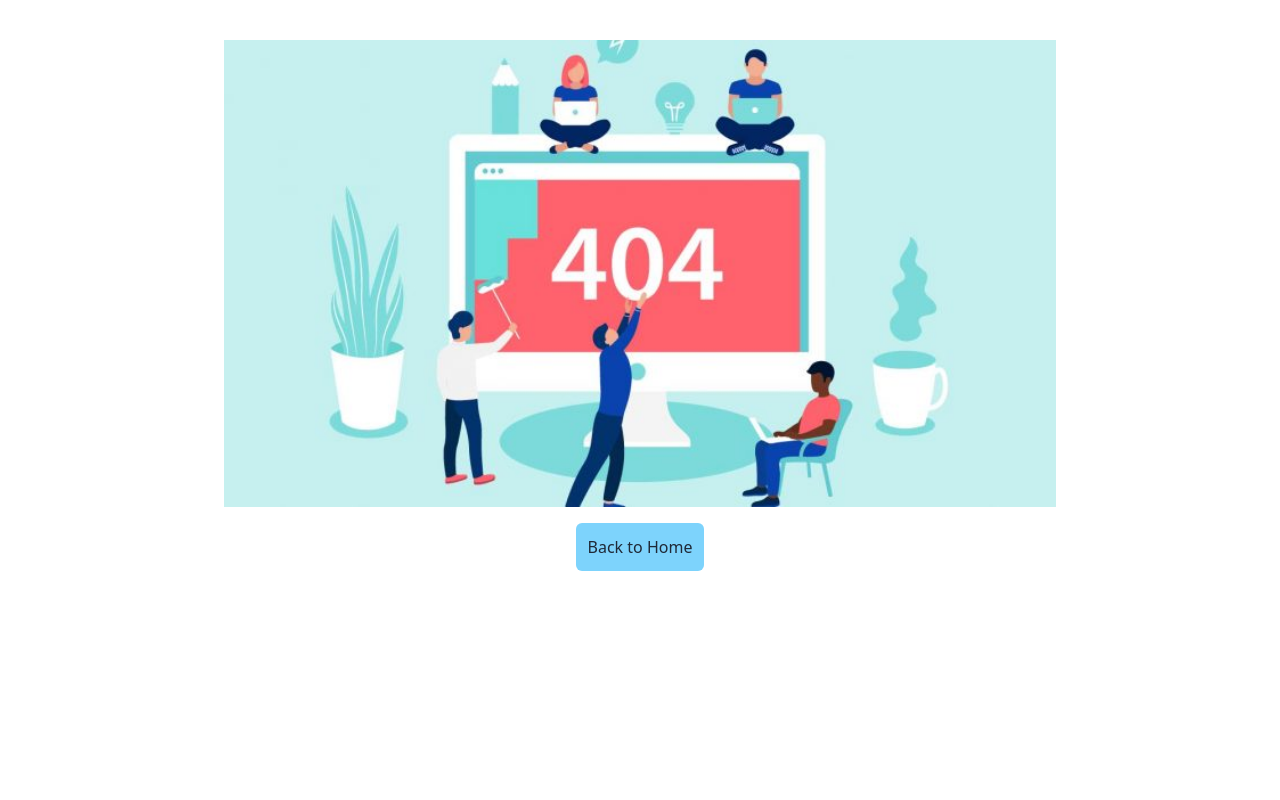
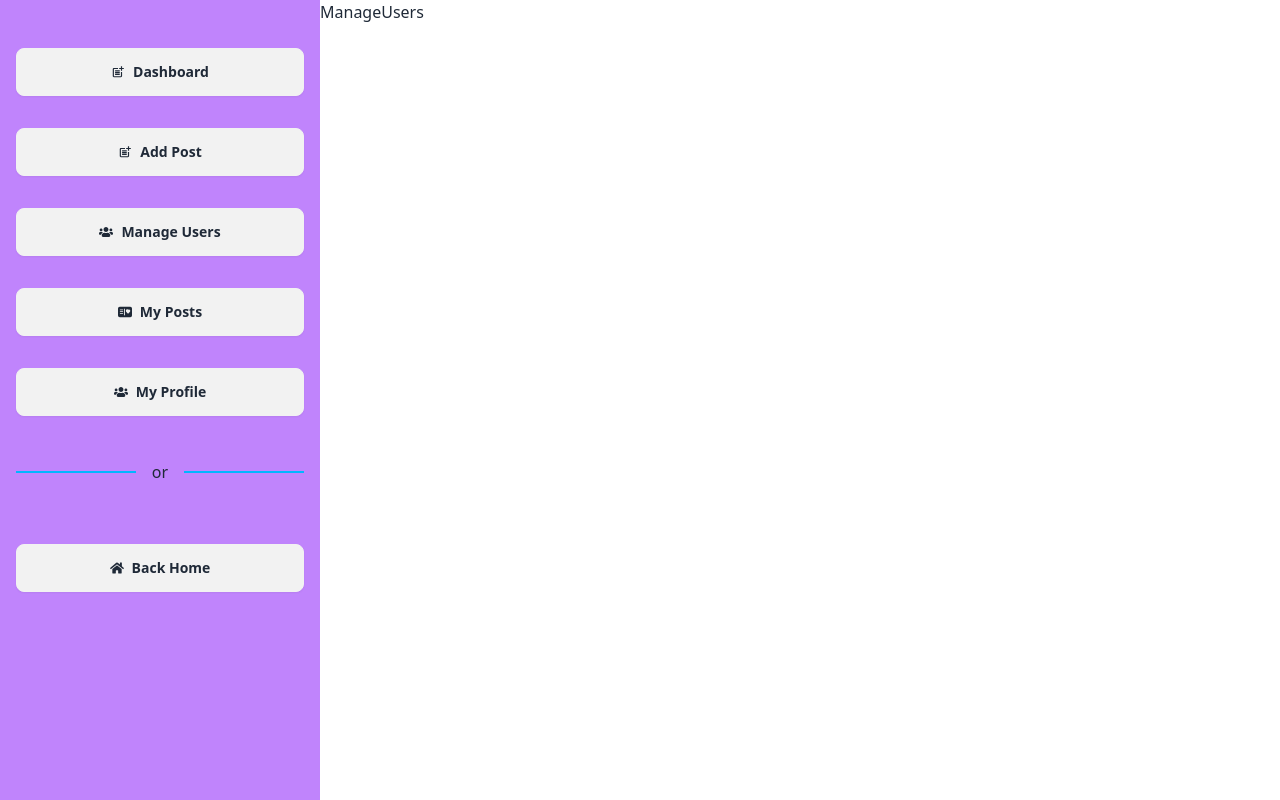
Before and after one commit to zihad868/BlogClient, a React (Vite) app: page /dashboard/manage-users in a window 1280 px wide. Before the commit this address had no page. Built offline with nearby package versions, Linux system fonts and the light colour scheme.

Commit message:
User & Post Pages

```diff
--- /dev/null
+++ b/src/Pages/DashBoard/ManageUsers.jsx
@@ -0,0 +1,9 @@
+const ManageUsers = () => {
+  return (
+    <div>
+      <h3>ManageUsers</h3>
+    </div>
+  );
+};
+
+export default ManageUsers;
--- a/src/Pages/Home/Home.jsx
+++ b/src/Pages/Home/Home.jsx
@@ -26,7 +26,7 @@ const Home = () => {
           <p>Name: {user.userInformation?.name}</p>
           <p>Email: {user.userInformation?.email}</p>
           <p>Role: {user.userInformation?.role}</p>
-          <img src={user.userInformation?.image} alt="User" />
+          {/* <img src={user.userInformation?.image} alt="User" /> */}
         </div>
       )}
     </div>
--- a/src/Root/Dashboard.jsx
+++ b/src/Root/Dashboard.jsx
@@ -4,11 +4,11 @@ import { MdPostAdd } from "react-icons/md";
 import { BsPostcardHeartFill } from "react-icons/bs";
 
 const Dashboard = () => {
-  const admin = false;
+  const admin = true;
 
   return (
-    <div className="lg: flex">
-      <div className="w-80 bg-purple-400 h-screen p-4">
+    <div className="lg:flex">
+      <div className="lg:w-80 bg-purple-400 lg:h-screen p-4">
         {admin ? (
           <>
             <NavLink to="/dashboard">
@@ -25,14 +25,14 @@ const Dashboard = () => {
               </button>
             </NavLink>
 
-            <NavLink to="/dashboard/manageUsers">
+            <NavLink to="/dashboard/manage-users">
               <button className="btn w-full mt-8">
                 <FaUsers />
                 Manage Users
               </button>
             </NavLink>
 
-            <NavLink to="/dashboard/my-posts">
+            <NavLink to="/dashboard/posts">
               <button className="btn w-full mt-8">
                 <BsPostcardHeartFill />
                 My Posts
@@ -52,13 +52,6 @@ const Dashboard = () => {
               <button className="btn w-full mt-8">
                 <MdPostAdd />
                 Dashboard
-              </button>
-            </NavLink>
-
-            <NavLink to="/dashboard/my-posts">
-              <button className="btn w-full mt-8">
-                <BsPostcardHeartFill />
-                My Posts
               </button>
             </NavLink>
 
```
Also changed, not shown: src/Routes/Routes.jsx (+9 -4 lines), src/Pages/DashBoard/Post.jsx (renamed from src/Pages/DashBoard/MyPost.jsx).
